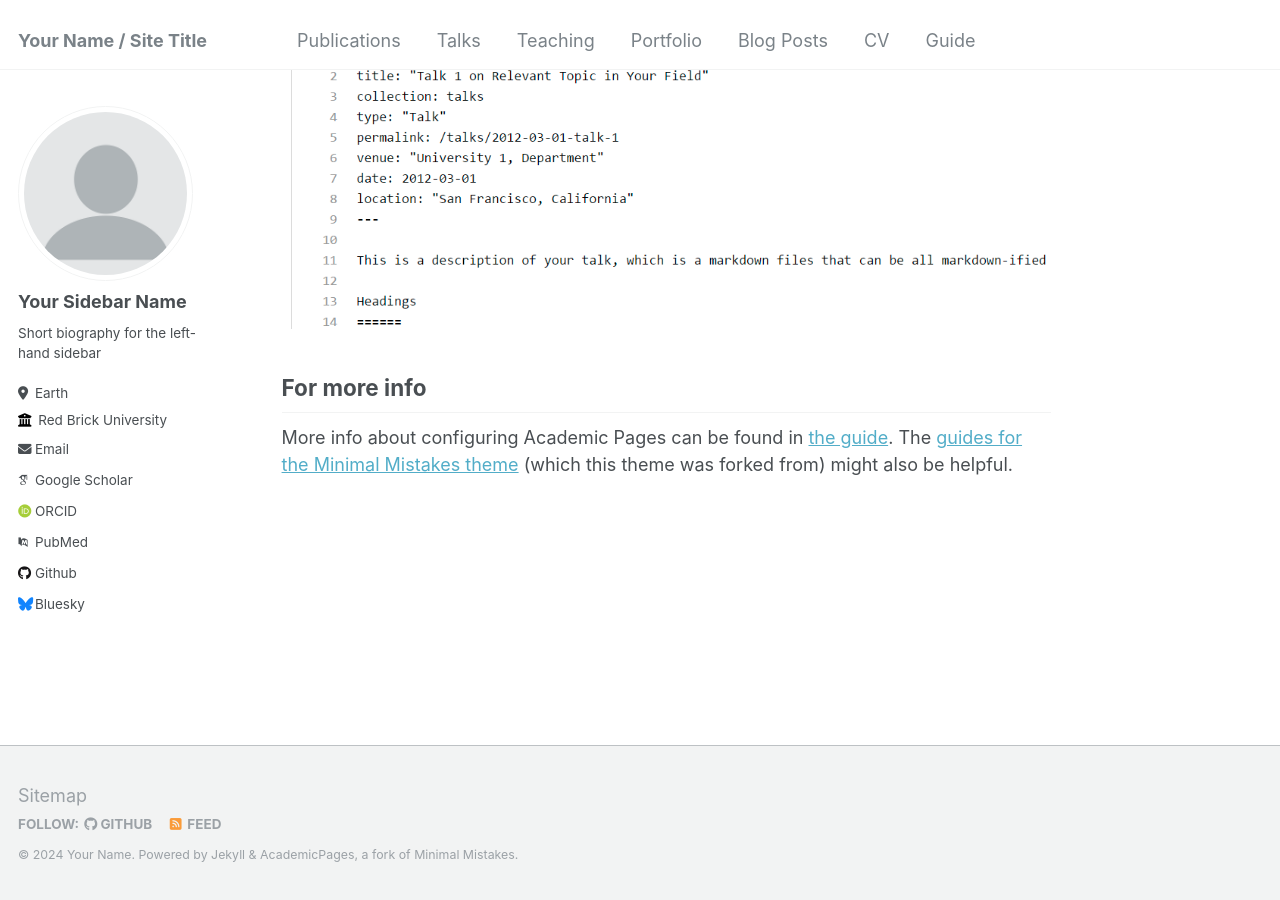
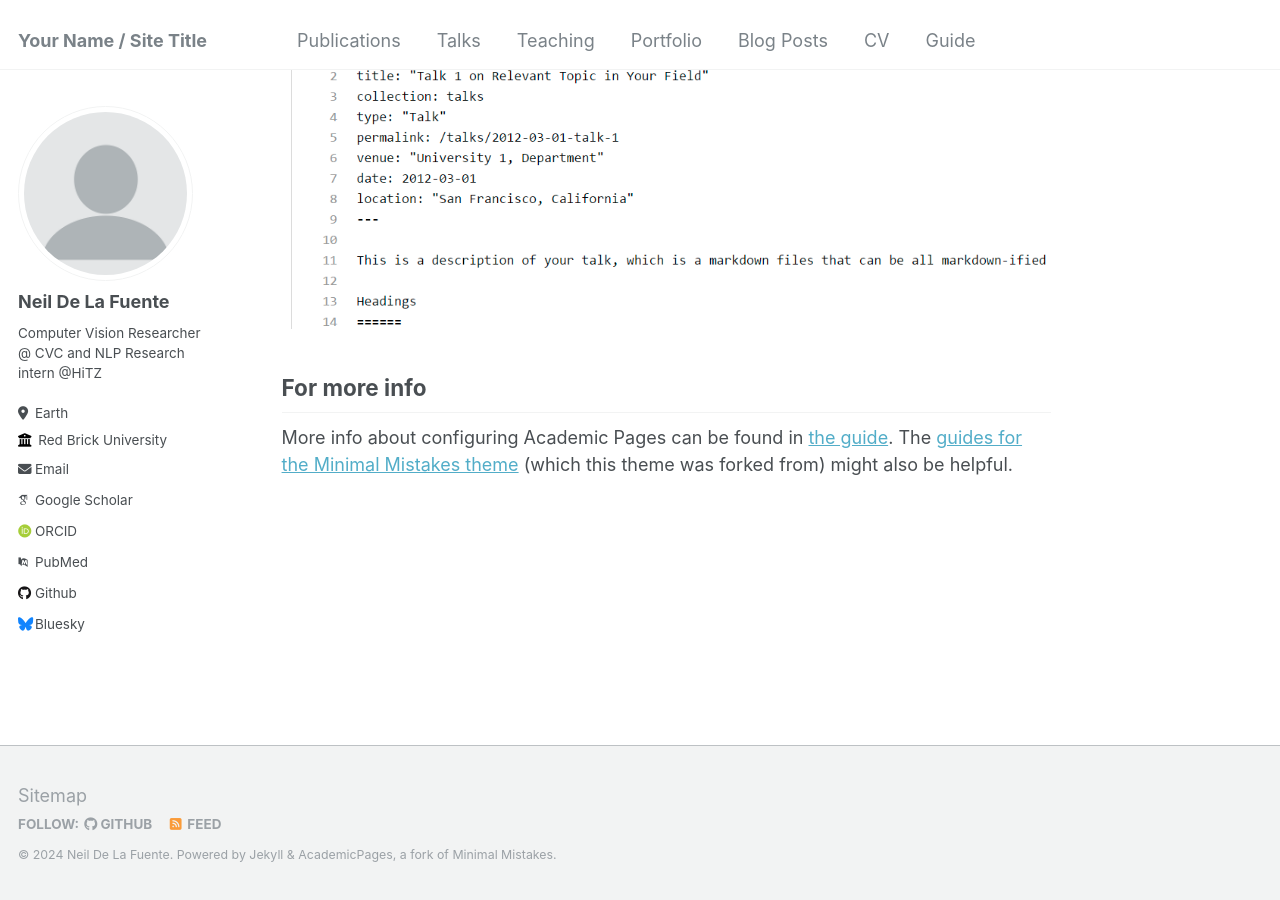
Before and after one commit to Neilus03/neilus03.github.io, a Jekyll site: the page built from _pages/about.md, in a window 1280 px wide and 900 px high, scrolled down 2660 px. Built offline with Jekyll 4.4.1, drawn with Linux system fonts in a browser that asks for light colours; some web fonts are replaced.

Commit message:
Update _config.yml

```diff
--- a/_config.yml
+++ b/_config.yml
@@ -10,9 +10,9 @@
 locale                   : "en-US"
 title                    : "Your Name / Site Title"
 title_separator          : "-"
-name                     : &name "Your Name"
+name                     : &name "Neil De La Fuente"
 description              : &description "personal description"
-url                      : https://academicpages.github.io # the base hostname & protocol for your site e.g. "https://mmistakes.github.io"
+url                      : https://neilus03.github.io # the base hostname & protocol for your site e.g. "https://mmistakes.github.io"
 baseurl                  : "" # the subpath of your site, e.g. "/blog"
 repository               : "academicpages/academicpages.github.io"
 
@@ -22,9 +22,9 @@ repository               : "academicpages/academicpages.github.io"
 author:
   # Biographic information
   avatar           : "profile.png"
-  name             : "Your Sidebar Name"
+  name             : "Neil De La Fuente"
   pronouns         : # example: "she/her"
-  bio              : "Short biography for the left-hand sidebar"
+  bio              : "Computer Vision Researcher @ CVC and NLP Research intern @HiTZ"
   location         : "Earth"
   employer         : "Red Brick University"
   uri              : # URL
```
